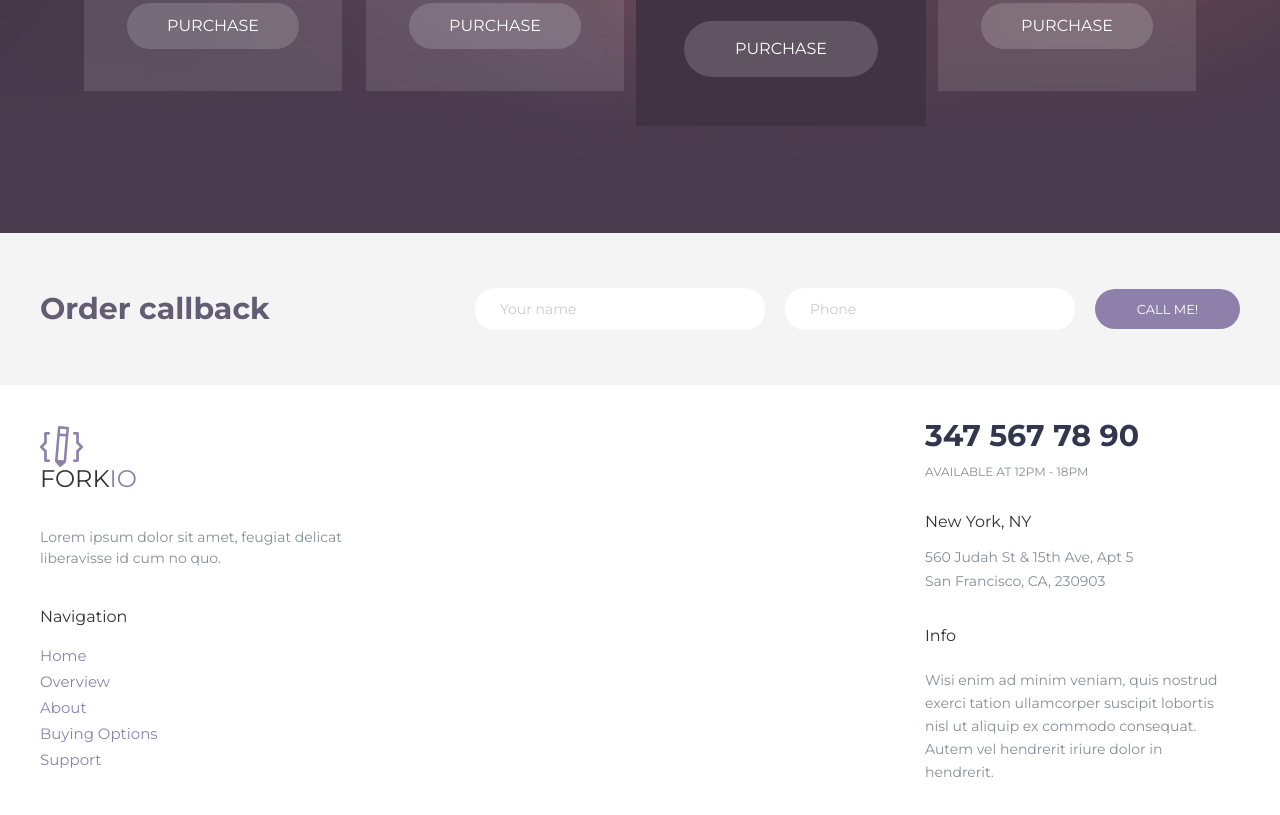
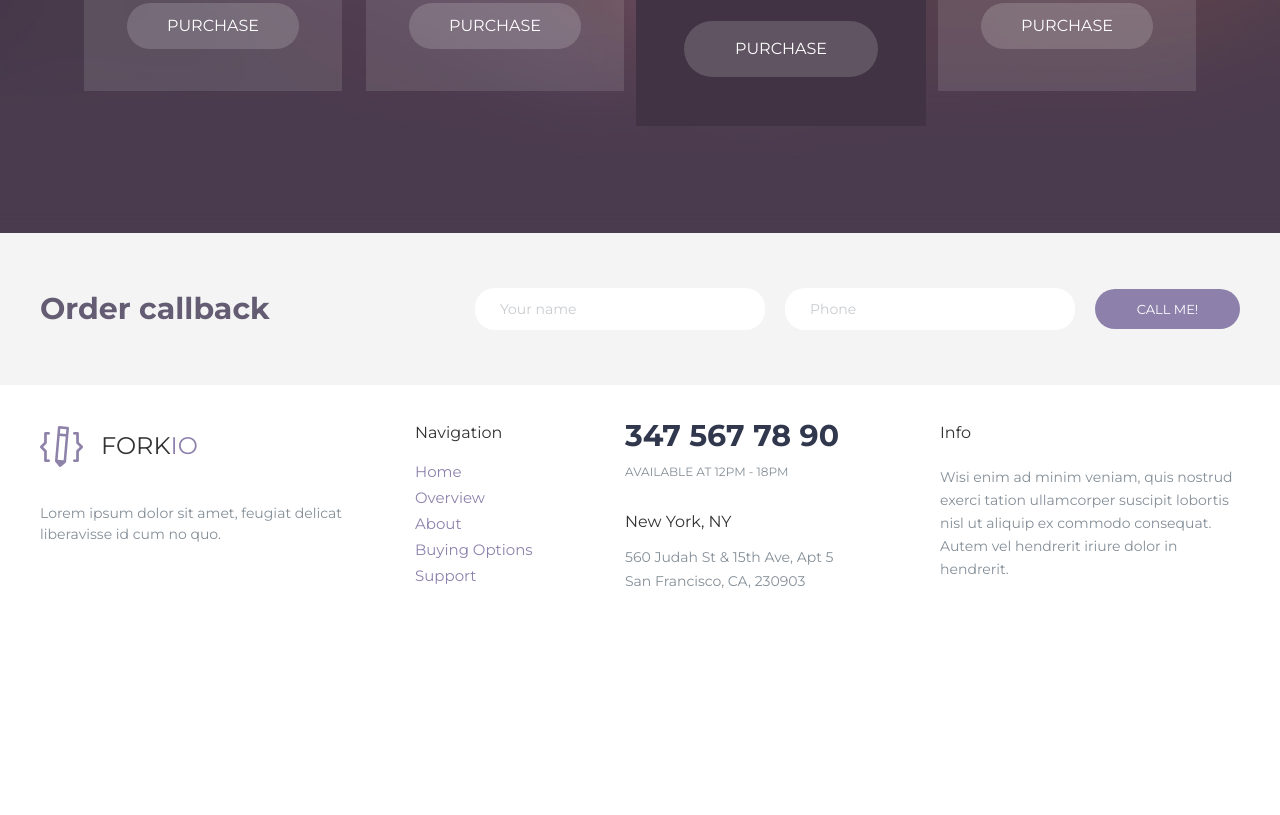
Before and after one commit to RuvimSypa/stepProject_2, a website: page src/index.html in a window 1280 px wide. Shown: the part 3528-4343 px from the top of the page. After the commit the page ends 4154 px from the top, so only its background shows below. Drawn offline with nearby package versions, Linux system fonts and the light colour scheme; files that its build step writes are made by us from their sources.

Commit message:
Correct mistakes part2

```diff
--- a/src/scss/export/_footer.scss
+++ b/src/scss/export/_footer.scss
@@ -31,16 +31,16 @@
   &__menu-nav {
     margin-top: 36px;
 
-    &__title {
+    &-title {
       @include font(16px, #323232, $ff_m);
       margin-bottom: 23px;
     }
 
-    &__link {
+    &-link {
       margin-top: 10px;
     }
 
-    &__link a {
+    &-link a {
       @include font(15px, #8d81ac, $ff_m);
       text-decoration: none;
 
@@ -98,13 +98,12 @@
 
 @include media(480px) {
   .footer {
-    .container {
-      width: 460px;
-      margin-left: 35px;
+    &__wrapper {
+      margin-left: 30px;
     }
 
     &__logo {
-      &-block {
+      &-item {
         display: flex;
         align-items: center;
       }
@@ -119,16 +118,15 @@
 
 @include media(768px) {
   .footer {
-    .container {
-      width: 768px;
+    .container__flex {
+      //display: flex;
+    }
+
+    &__wrapper {
+      margin-left: 0;
       display: flex;
-      flex-direction: column;
-      margin-bottom: 30px;
-
-      &__block {
-        display: flex;
-        justify-content: flex-start;
-      }
+      flex-direction: row;
+      margin-bottom: 10px;
     }
 
     &__logo-info {
@@ -150,29 +148,37 @@
 
 @include media(1200px) {
   .footer {
-    display: flex;
-    justify-content: center;
+    .container__flex {
+      display: flex;
+      justify-content: space-between;
+    }
 
-    .container {
-      width: 1200px;
-      margin-right: 0;
-      margin-left: 0;
-      flex-direction: row;
+    &__wrapper {
       justify-content: space-between;
+      margin-bottom: 30px;
+    }
 
-      &__block {
-        justify-content: space-between;
+    &__logo {
+      margin-right: 15px;
+
+      &-item:hover div {
+        background-position: -73px -9px;
+      }
+
+      &-item:hover h2 {
+        color: #8d81ac;
+      }
+
+      &-item:hover span {
+        color: #3d3d3d;
       }
     }
 
-    &__logo-block:hover h2 {
-      color: #8d81ac;
-    }
 
     &__menu-nav {
       margin-top: 40px;
 
-      &__link a:hover {
+      &-link a:hover {
         border-bottom: 1px solid #8d81ac;
       }
     }
--- a/src/scss/export/_header.scss
+++ b/src/scss/export/_header.scss
@@ -253,7 +253,7 @@
       &_logo {
         order:1;
         &_img {
-          height: 38px;
+          height: 43px;
         }
         &_name {
           text-decoration: none;
--- a/src/tamplate/footer.html
+++ b/src/tamplate/footer.html
@@ -1,6 +1,6 @@
 <section class="footer">
-    <div class="container">
-        <div class="wrapper">
+    <div class="container container__flex">
+        <div class="footer__wrapper">
             <div class="footer__logo">
                 <div class="footer__logo-item">
                     <div class="footer__logo-img"></div>
@@ -9,17 +9,17 @@
                 <p class="footer__logo-info">Lorem ipsum dolor sit amet, feugiat delicat liberavisse id cum no quo.</p>
             </div>
             <div class="footer__menu-nav">
-                <h4 class="footer__menu-nav__title">Navigation</h4>
+                <h4 class="footer__menu-nav-title">Navigation</h4>
                 <ul>
-                    <li class="footer__menu-nav__link"><a href="#">Home</a></li>
-                    <li class="footer__menu-nav__link"><a href="#">Overview</a></li>
-                    <li class="footer__menu-nav__link"><a href="#">About</a></li>
-                    <li class="footer__menu-nav__link"><a href="#">Buying Options</a></li>
-                    <li class="footer__menu-nav__link"><a href="#">Support</a></li>
+                    <li class="footer__menu-nav-link"><a href="#">Home</a></li>
+                    <li class="footer__menu-nav-link"><a href="#">Overview</a></li>
+                    <li class="footer__menu-nav-link"><a href="#">About</a></li>
+                    <li class="footer__menu-nav-link"><a href="#">Buying Options</a></li>
+                    <li class="footer__menu-nav-link"><a href="#">Support</a></li>
                 </ul>
             </div>
         </div>
-        <div class="wrapper">
+        <div class="footer__wrapper">
             <div class="footer__requisites">
                 <div class="footer__requisites-phone">
                     <a href="tel: +3475677890" class="footer__requisites-phone-link">347 567 78 90</a>
```
